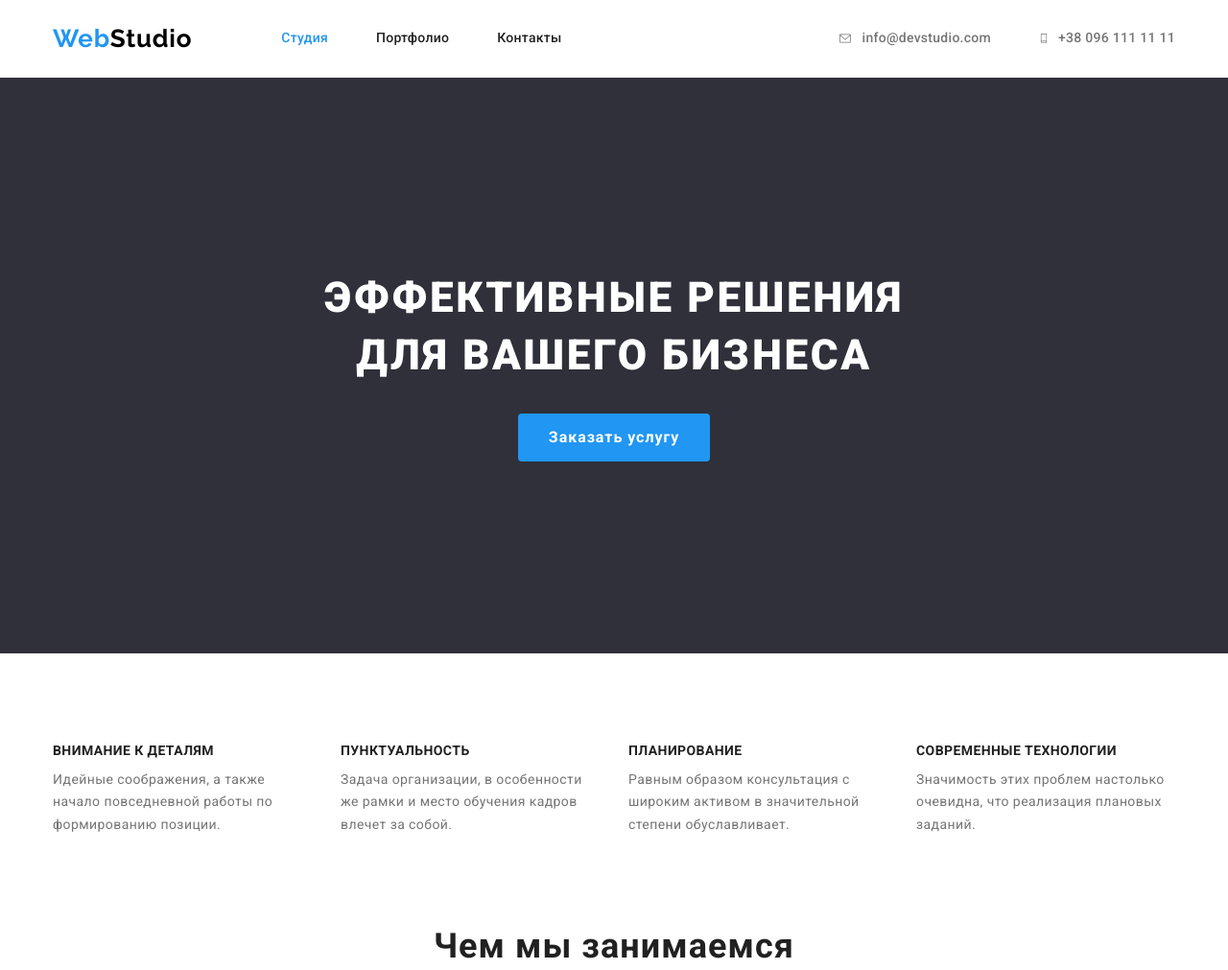
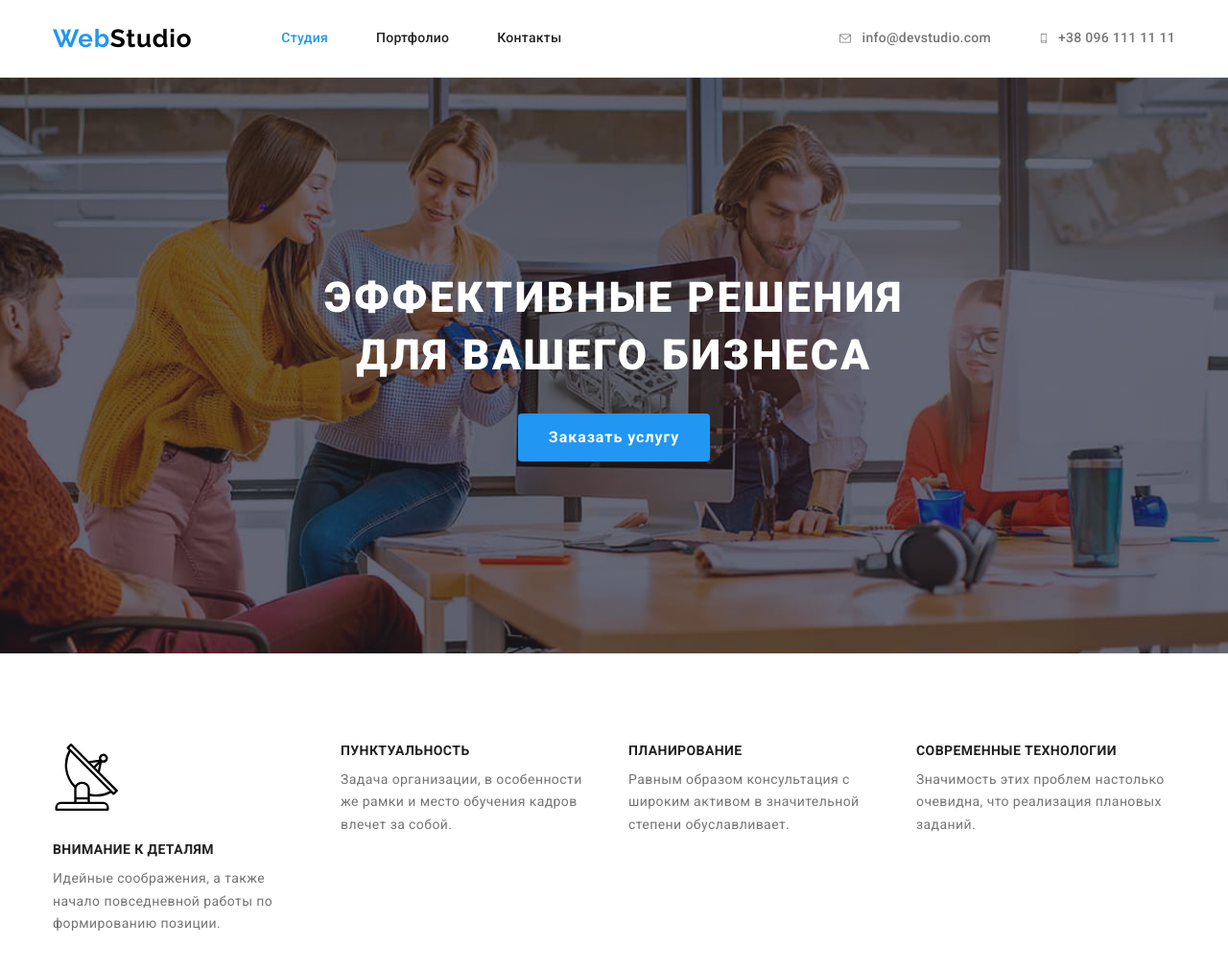
Before and after one commit to Andriy-Hrynevetskyi/goit-markup-hw-04, a plain HTML site: page index.html in a window 1280 px wide. Shown: the top 1011 px of the page at 96% size. Drawn offline with nearby package versions, Linux system fonts and the light colour scheme.

Commit message:
hero-complete

```diff
--- a/css/styles.css
+++ b/css/styles.css
@@ -23,6 +23,9 @@
   --contact-footer-color: rgba(255, 255, 255, 0.6);
   --address-color: #ffffff;
   --portfolio-card-bg: #eeeeee;
+  --hero-bg: #c4c4c4;
+  --hero-gradient: rgba(47, 48, 58, 0.4);
+  --hero-border: #000000;
   --icon-margin: 30px;
 }
 
@@ -158,7 +161,11 @@ body {
 .hero {
   padding-top: 200px;
   padding-bottom: 200px;
-  background-color: #2f303a;
+  background-image: linear-gradient(to right, var(--hero-gradient), var(--hero-gradient)),
+    url(../images/hero-bg.jpg);
+  background-position: center;
+  background-size: 1600px 600px;
+  background-color: var(--hero-bg);
   text-align: center;
 }
 
@@ -222,7 +229,11 @@ body {
   margin-bottom: var(--icon-margin);
   flex-basis: calc(100% / 4 - var(--icon-margin));
 }
-
+.feature-icon {
+  width: 70px;
+  height: 70px;
+  margin-bottom: 30px;
+}
 .sub-title {
   margin-top: 0;
   margin-bottom: 10px;
--- a/index.html
+++ b/index.html
@@ -66,6 +66,9 @@
           <h2 class="title visually-hidden">Особенности</h2>
           <ul class="features-list list">
             <li class="list-item">
+              <svg class="feature-icon">
+                <use href="./images/symbol-defs.svg#icon-attentiveness"></use>
+              </svg>
               <h3 class="sub-title">Внимание к деталям</h3>
               <p class="text">
                 Идейные соображения, а также начало повседневной работы по формированию позиции.
```
Also changed, not shown: images/hero-bg.jpg (added).
